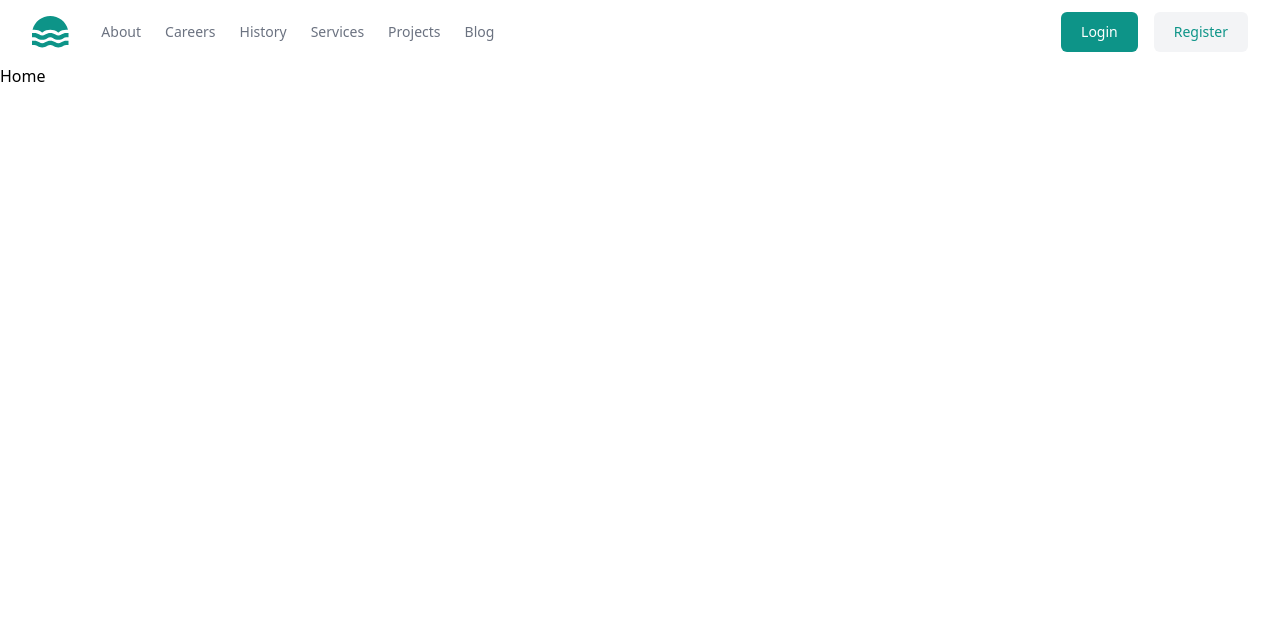
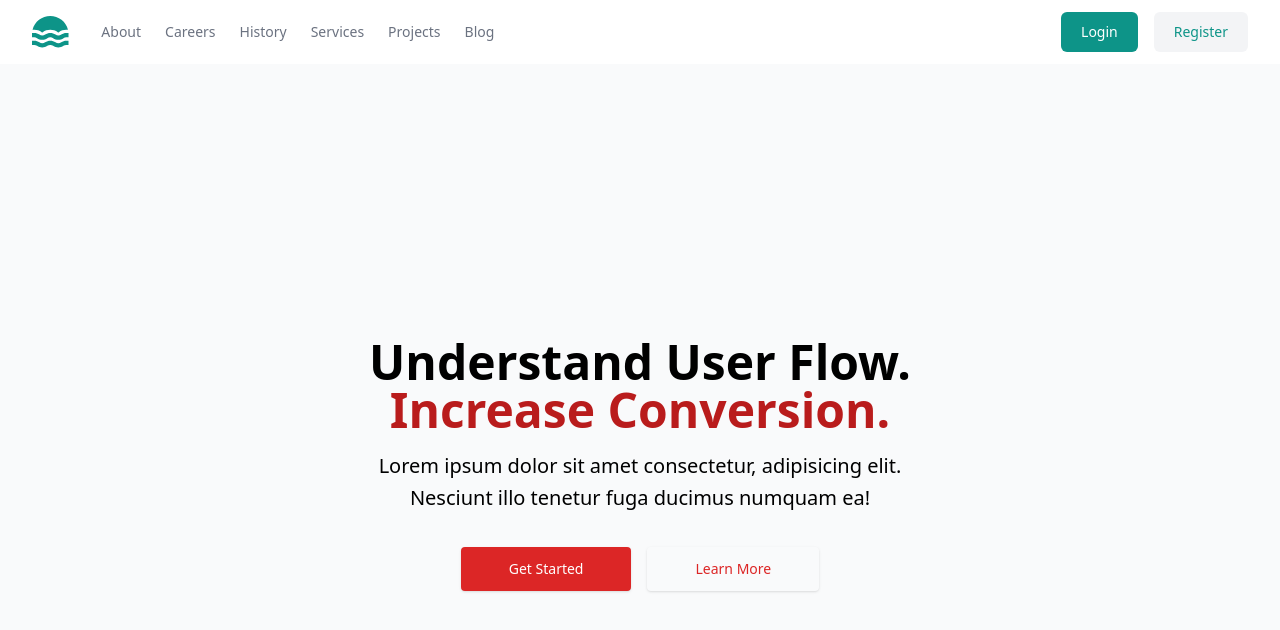
Before and after one commit to dedhack/tutorlah-react-frontend, a React (Vite) app in the folder client/: page /home in a window 1280 px wide. Shown: the top 630 px of the page. Built offline with nearby package versions, Linux system fonts and the light colour scheme.

Commit message:
added register page

```diff
--- a/client/src/App.jsx
+++ b/client/src/App.jsx
@@ -5,6 +5,7 @@
 // Components & Pages
 import Home from "./pages/Home";
 import Login from "./pages/Login";
+import Register from "./pages/Register";
 import RequireAuth from "./components/RequireAuth";
 
 // Context
@@ -22,6 +23,7 @@
         <Route path="/" element={<Navigate to="/home" />} />
         <Route path="/home" element={<Home />} />
         <Route path="/login" element={<Login />} />
+        <Route path="/register" element={<Register />} />
 
         {/* Protected Routes */}
         <Route element={<RequireAuth />}>{/* Logged in Routes */}</Route>
--- /dev/null
+++ b/client/src/components/CTA.jsx
@@ -0,0 +1,43 @@
+import React from "react";
+
+const CTA = () => {
+  return (
+    <>
+      <section className="bg-gray-50">
+        <div className="mx-auto max-w-screen-xl px-4 py-32 lg:flex lg:h-screen lg:items-center">
+          <div className="mx-auto max-w-xl text-center">
+            <h1 className="text-3xl font-extrabold sm:text-5xl">
+              Understand User Flow.
+              <strong className="font-extrabold text-red-700 sm:block">
+                Increase Conversion.
+              </strong>
+            </h1>
+
+            <p className="mt-4 sm:text-xl/relaxed">
+              Lorem ipsum dolor sit amet consectetur, adipisicing elit. Nesciunt
+              illo tenetur fuga ducimus numquam ea!
+            </p>
+
+            <div className="mt-8 flex flex-wrap justify-center gap-4">
+              <a
+                className="block w-full rounded bg-red-600 px-12 py-3 text-sm font-medium text-white shadow hover:bg-red-700 focus:outline-none focus:ring active:bg-red-500 sm:w-auto"
+                href="/get-started"
+              >
+                Get Started
+              </a>
+
+              <a
+                className="block w-full rounded px-12 py-3 text-sm font-medium text-red-600 shadow hover:text-red-700 focus:outline-none focus:ring active:text-red-500 sm:w-auto"
+                href="/about"
+              >
+                Learn More
+              </a>
+            </div>
+          </div>
+        </div>
+      </section>
+    </>
+  );
+};
+
+export default CTA;
--- a/client/src/components/NavigationBar.jsx
+++ b/client/src/components/NavigationBar.jsx
@@ -1,4 +1,5 @@
 import React from "react";
+import { NavLink, useNavigate, useLocation } from "react-router-dom";
 
 const NavigationBar = () => {
   return (
@@ -81,19 +82,19 @@
 
             <div className="flex items-center gap-4">
               <div className="sm:flex sm:gap-4">
-                <a
+                <NavLink
                   className="block rounded-md bg-teal-600 px-5 py-2.5 text-sm font-medium text-white transition hover:bg-teal-700"
-                  href="/"
+                  to="/login"
                 >
                   Login
-                </a>
+                </NavLink>
 
-                <a
+                <NavLink
                   className="hidden rounded-md bg-gray-100 px-5 py-2.5 text-sm font-medium text-teal-600 transition hover:text-teal-600/75 sm:block"
-                  href="/"
+                  to="/register"
                 >
                   Register
-                </a>
+                </NavLink>
               </div>
 
               <button className="block rounded bg-gray-100 p-2.5 text-gray-600 transition hover:text-gray-600/75 md:hidden">
--- a/client/src/pages/Home.jsx
+++ b/client/src/pages/Home.jsx
@@ -1,7 +1,12 @@
 import React from "react";
+import CTA from "../components/CTA";
 
 const Home = () => {
-  return <div>Home</div>;
+  return (
+    <div>
+      <CTA />
+    </div>
+  );
 };
 
 export default Home;
--- a/client/src/pages/Login.jsx
+++ b/client/src/pages/Login.jsx
@@ -1,11 +1,12 @@
 import React from "react";
+import { NavLink, useNavigate, useLocation } from "react-router-dom";
 
 const Login = () => {
   return (
     <>
       <div className="mx-auto max-w-screen-xl px-4 py-16 sm:px-6 lg:px-8">
         <div className="mx-auto max-w-lg">
-          <h1 className="text-center text-2xl font-bold text-indigo-600 sm:text-3xl">
+          <h1 className="text-center text-2xl font-bold text-teal-600 sm:text-3xl">
             Get started today
           </h1>
 
@@ -43,9 +44,9 @@
                     stroke="currentColor"
                   >
                     <path
-                      stroke-linecap="round"
-                      stroke-linejoin="round"
-                      stroke-width="2"
+                      strokeLinecap="round"
+                      strokeLinejoin="round"
+                      strokeWidth="2"
                       d="M16 12a4 4 0 10-8 0 4 4 0 008 0zm0 0v1.5a2.5 2.5 0 005 0V12a9 9 0 10-9 9m4.5-1.206a8.959 8.959 0 01-4.5 1.207"
                     />
                   </svg>
@@ -74,15 +75,15 @@
                     stroke="currentColor"
                   >
                     <path
-                      stroke-linecap="round"
-                      stroke-linejoin="round"
-                      stroke-width="2"
+                      strokeLinecap="round"
+                      strokeLinejoin="round"
+                      strokeWidth="2"
                       d="M15 12a3 3 0 11-6 0 3 3 0 016 0z"
                     />
                     <path
-                      stroke-linecap="round"
-                      stroke-linejoin="round"
-                      stroke-width="2"
+                      strokeLinecap="round"
+                      strokeLinejoin="round"
+                      strokeWidth="2"
                       d="M2.458 12C3.732 7.943 7.523 5 12 5c4.478 0 8.268 2.943 9.542 7-1.274 4.057-5.064 7-9.542 7-4.477 0-8.268-2.943-9.542-7z"
                     />
                   </svg>
@@ -90,12 +91,12 @@
               </div>
             </div>
 
-            <button
-              type="submit"
-              className="block w-full rounded-lg bg-indigo-600 px-5 py-3 text-sm font-medium text-white"
+            <NavLink
+              className="block w-full rounded-lg bg-teal-600 px-5 py-3 text-sm font-medium text-white"
+              to="/login"
             >
-              Sign in
-            </button>
+              Login
+            </NavLink>
 
             <p className="text-center text-sm text-gray-500">
               No account?
--- /dev/null
+++ b/client/src/pages/Register.jsx
@@ -0,0 +1,7 @@
+import React from "react";
+
+const Register = () => {
+  return <div>Register</div>;
+};
+
+export default Register;
```
Also changed, not shown: 1 other file (tests, documents, lock files or other folders).
